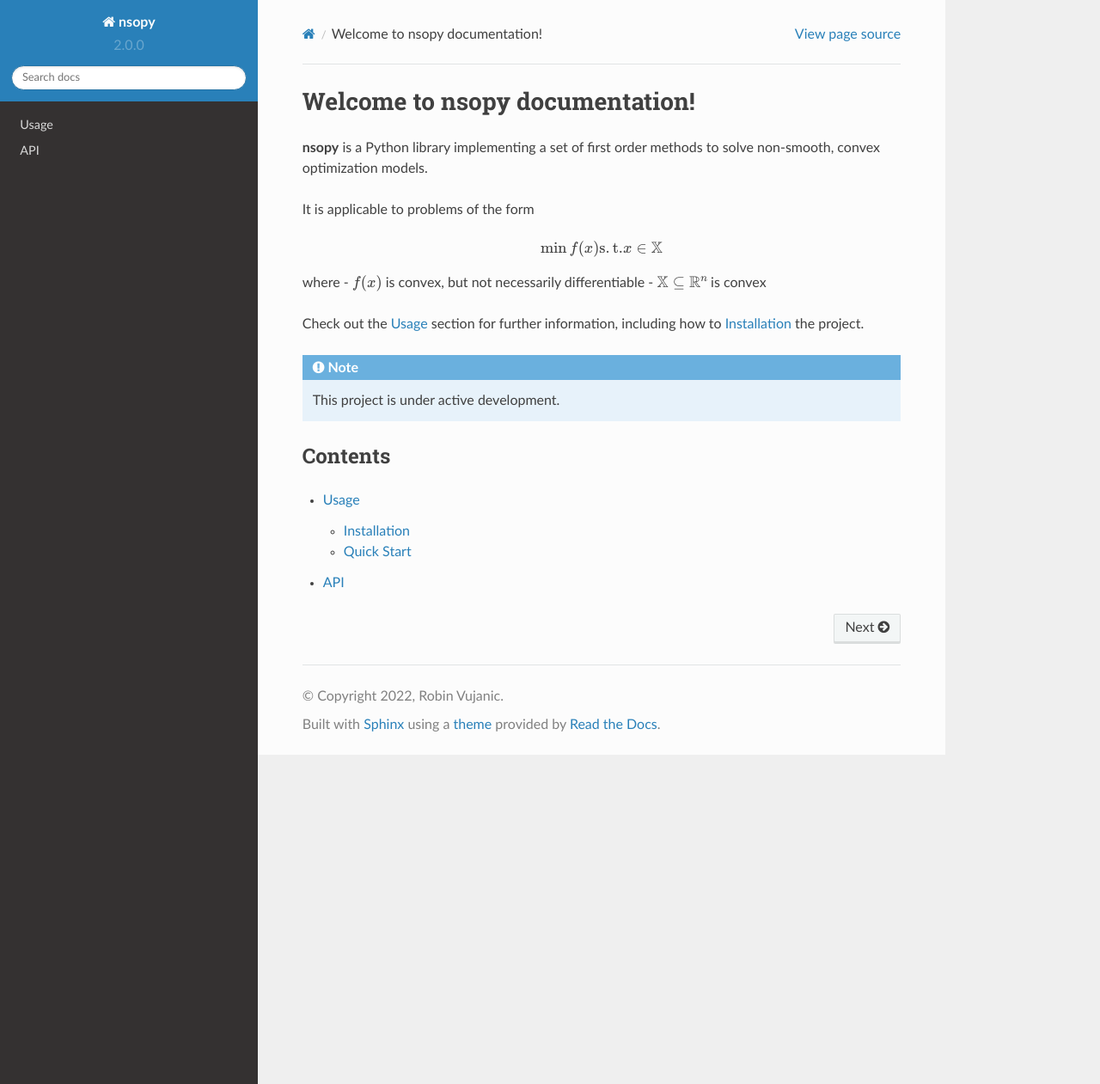
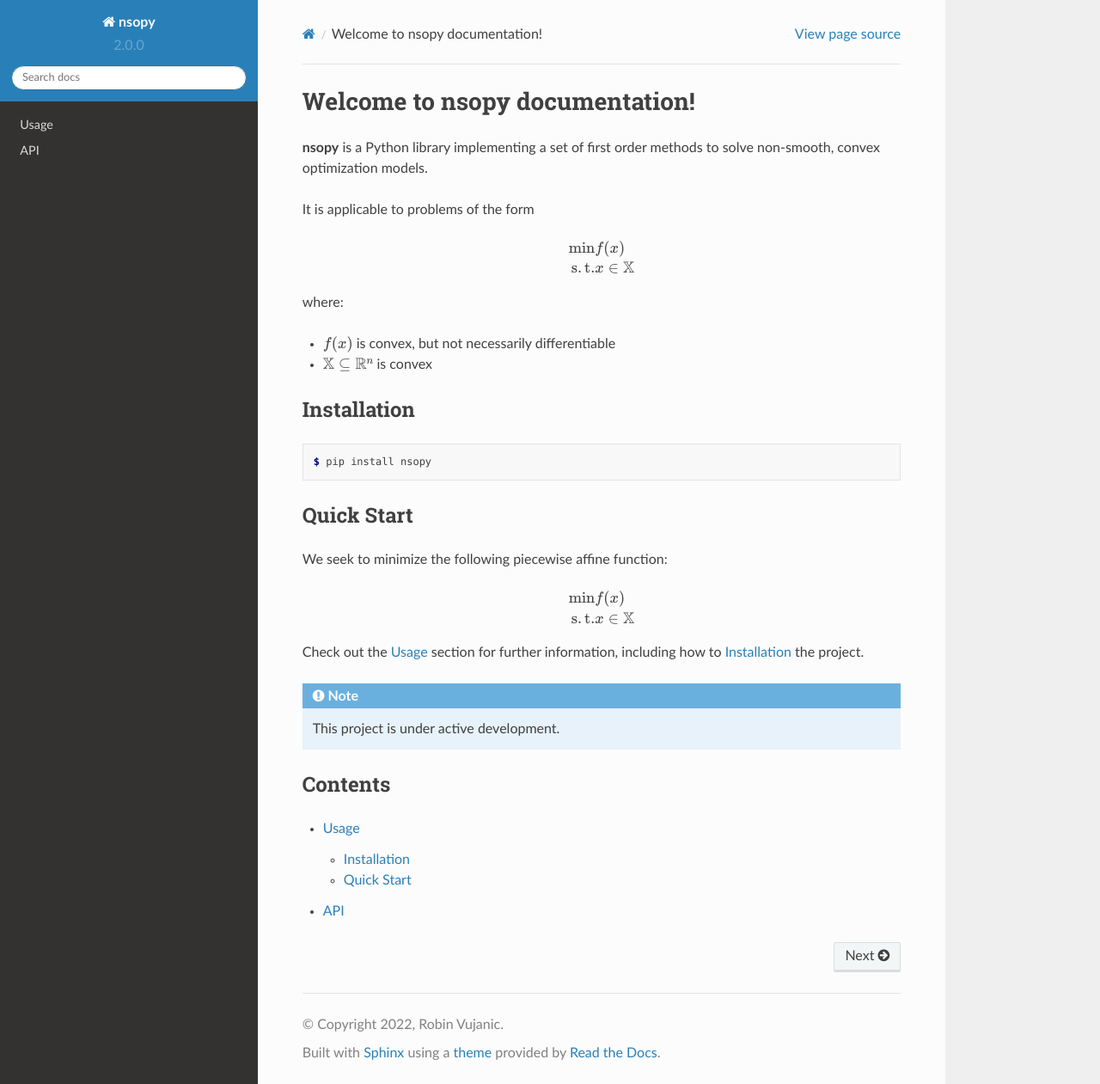
Before and after one commit to robin-vjc/nsopy, a Sphinx documentation site: the page built from docs/index.rst, in a window 1280 px wide and 1261 px high. Shown: the whole window at 86% size. Built offline with Sphinx 7.4.7 and the Read the Docs theme 2.0.0, drawn with Linux system fonts in a browser that asks for light colours.

```diff
--- a/docs/index.rst
+++ b/docs/index.rst
@@ -8,13 +8,38 @@ It is applicable to problems of the form
 .. math::
 
     \begin{aligned}
-    \min f(x)
-    \mathrm{s.t.} x \in \mathbb{X}
+    \min & f(x)\\
+    \mathrm{s.t.} & x \in \mathbb{X}
     \end{aligned}
 
-where
-- :math:`f(x)` is convex, but not necessarily differentiable
-- :math:`\mathbb{X} \subseteq \mathbb{R}^n` is convex
+where:
+
+* :math:`f(x)` is convex, but not necessarily differentiable
+* :math:`\mathbb{X} \subseteq \mathbb{R}^n` is convex
+
+
+Installation
+------------
+
+.. code-block:: console
+
+   $ pip install nsopy
+
+
+.. _quickstart:
+
+Quick Start
+-----------
+
+We seek to minimize the following piecewise affine function:
+
+.. math::
+
+    \begin{aligned}
+    \min & f(x)\\
+    \mathrm{s.t.} & x \in \mathbb{X}
+    \end{aligned}
+
 
 Check out the :doc:`usage` section for further information, including how to :ref:`installation` the project.
 
```
Also changed, not shown: README.md (+1 -1 lines).
